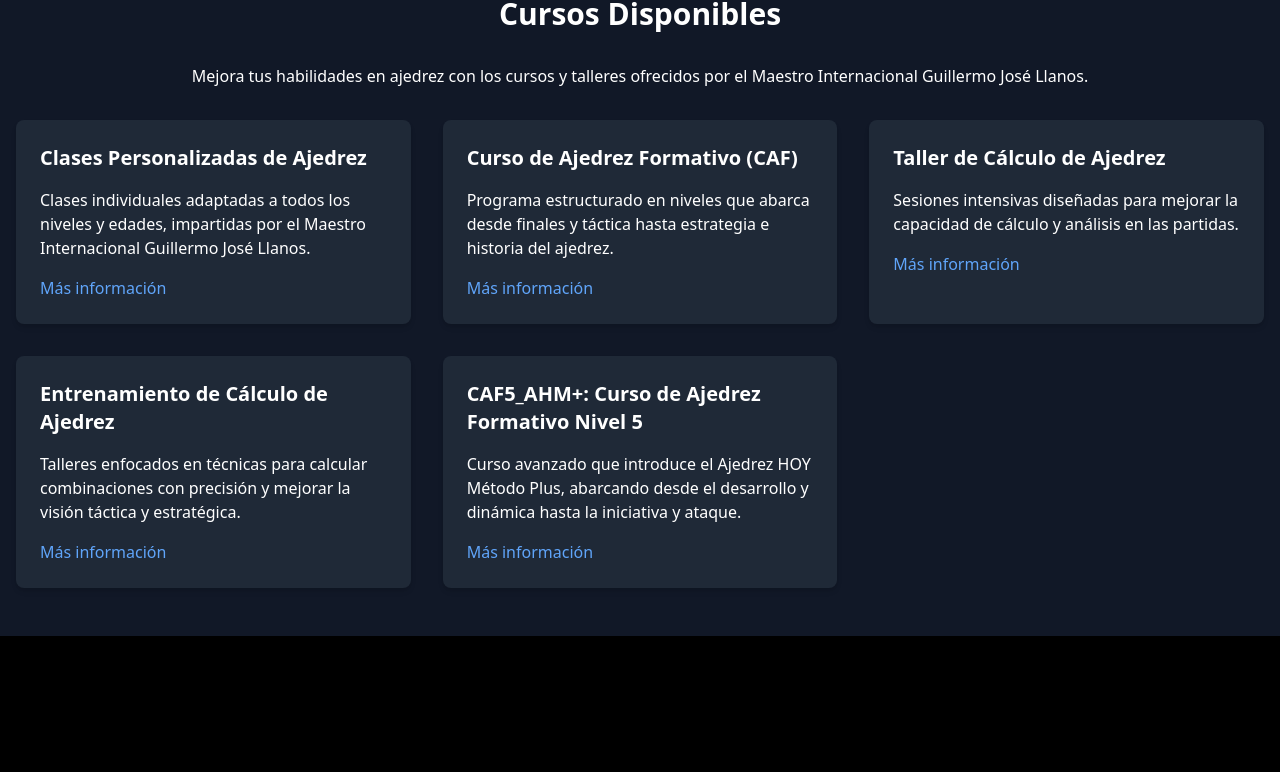
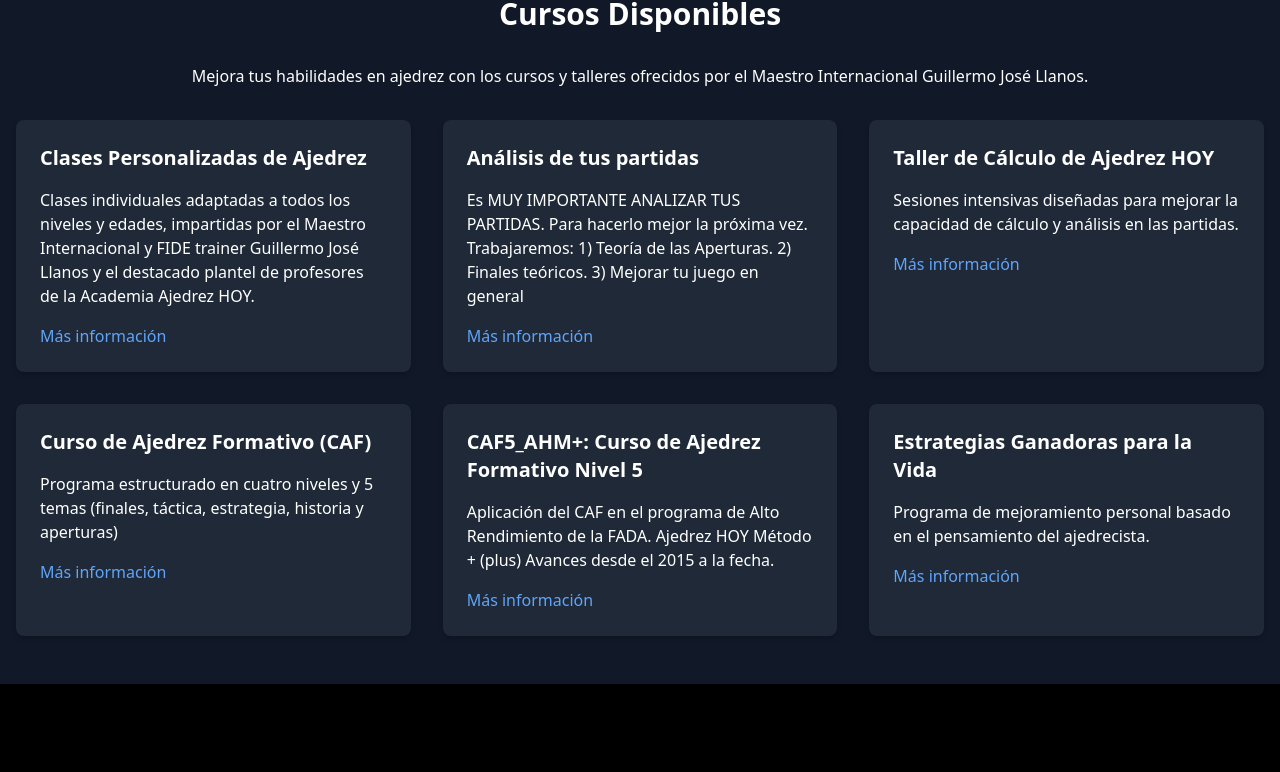
Before and after one commit to ilandaniele/ajedrez-hoy, a React (Create React App) app: page / in a window 1280 px wide. Shown: the part 3080-3852 px from the top of the page. Built offline with nearby package versions, Linux system fonts and the light colour scheme.

Commit message:
Modifying courses

```diff
--- a/src/components/Courses.js
+++ b/src/components/Courses.js
@@ -32,28 +32,33 @@
   const cursos = [
     {
       titulo: 'Clases Personalizadas de Ajedrez',
-      descripcion: 'Clases individuales adaptadas a todos los niveles y edades, impartidas por el Maestro Internacional Guillermo José Llanos.',
-      enlace: 'https://ajedrezhoyflow.com/',
+      descripcion: 'Clases individuales adaptadas a todos los niveles y edades, impartidas por el Maestro Internacional y FIDE trainer Guillermo José Llanos y el destacado plantel de profesores de la Academia Ajedrez HOY.',
+      enlace: 'https://academiaajedrezhoy.blogspot.com/2020/10/clases-on-line-2041.html',
     },
     {
-      titulo: 'Curso de Ajedrez Formativo (CAF)',
-      descripcion: 'Programa estructurado en niveles que abarca desde finales y táctica hasta estrategia e historia del ajedrez.',
-      enlace: 'https://ajedrezhoyflow.com/',
+      titulo: 'Análisis de tus partidas',
+      descripcion: ' Es MUY IMPORTANTE ANALIZAR TUS PARTIDAS. Para hacerlo mejor la próxima vez. Trabajaremos:\n 1) Teoría de las Aperturas.\n 2) Finales teóricos.\n 3) Mejorar tu juego en general',
+      enlace: 'https://academiaajedrezhoy.blogspot.com/search?updated-max=2025-03-08T07:53:00-03:00&max-results=13&start=4&by-date=false',
     },
     {
-      titulo: 'Taller de Cálculo de Ajedrez',
+      titulo: 'Taller de Cálculo de Ajedrez HOY',
       descripcion: 'Sesiones intensivas diseñadas para mejorar la capacidad de cálculo y análisis en las partidas.',
       enlace: 'https://academiaajedrezhoy.blogspot.com/2025/03/entrena-calculo-durante-el-finde.html',
     },
     {
-      titulo: 'Entrenamiento de Cálculo de Ajedrez',
-      descripcion: 'Talleres enfocados en técnicas para calcular combinaciones con precisión y mejorar la visión táctica y estratégica.',
-      enlace: 'https://academiaajedrezhoy.blogspot.com/2025/03/entrenamiento-de-calculo-de-ajedrez-hoy.html',
+      titulo: 'Curso de Ajedrez Formativo (CAF)',
+      descripcion: 'Programa estructurado en cuatro niveles y 5 temas (finales, táctica, estrategia, historia y aperturas)',
+      enlace: 'https://academiaajedrezhoy.blogspot.com/2020/11/caf-curso-de-ajedrez-formativo-programa.html',
     },
     {
       titulo: 'CAF5_AHM+: Curso de Ajedrez Formativo Nivel 5',
-      descripcion: 'Curso avanzado que introduce el Ajedrez HOY Método Plus, abarcando desde el desarrollo y dinámica hasta la iniciativa y ataque.',
+      descripcion: 'Aplicación del CAF en el programa de Alto Rendimiento de la FADA.\n Ajedrez HOY Método + (plus)\n Avances desde el 2015 a la fecha.',
       enlace: 'https://academiaajedrezhoy.blogspot.com/2025/03/caf5ahm-profesor-guillermo-llanos.html',
+    },
+    {
+      titulo: 'Estrategias Ganadoras para la Vida',
+      descripcion: 'Programa de mejoramiento personal basado en el pensamiento del ajedrecista.',
+      enlace: 'https://guillermollanos.blogspot.com/2025/02/mejora-tu-vida-hoyarriesgando-un-dolar.html',
     },
   ];
 
```
